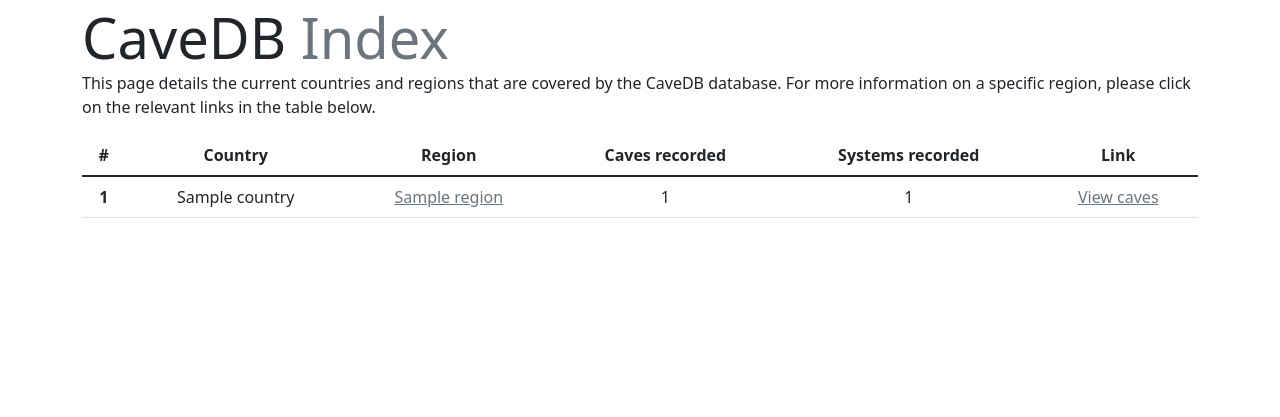
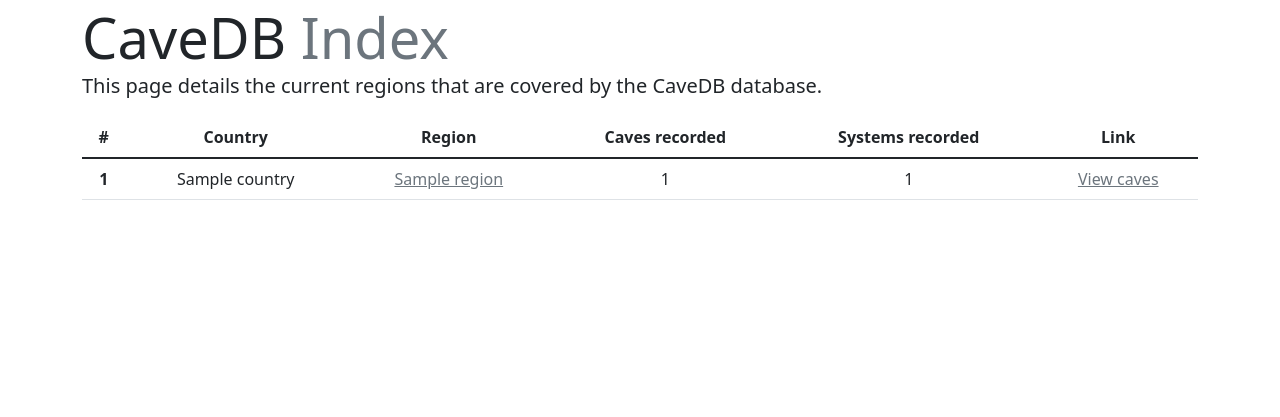
Before and after one commit to anorthall/CaveDB, a Django app: page / in a window 1280 px wide. Shown: the part 77-494 px from the top of the page. Run offline with Django 4.2, Linux system fonts and the light colour scheme; tables that the repository leaves empty hold one stand-in row (values such as "Sample post").

Commit message:
Update intro text

```diff
--- a/app/database/templates/dbindex.html
+++ b/app/database/templates/dbindex.html
@@ -5,8 +5,7 @@
 
 <h1 class="mb-0 display-4">CaveDB <span class="text-muted">Index</span></h1>
 
-<p>This page details the current countries and regions that are covered by the CaveDB database. For more information
-  on a specific region, please click on the relevant links in the table below.</p>
+<p class="lead">This page details the current regions that are covered by the CaveDB database.</p>
 
 <table class="table text-center">
   <thead>
```
